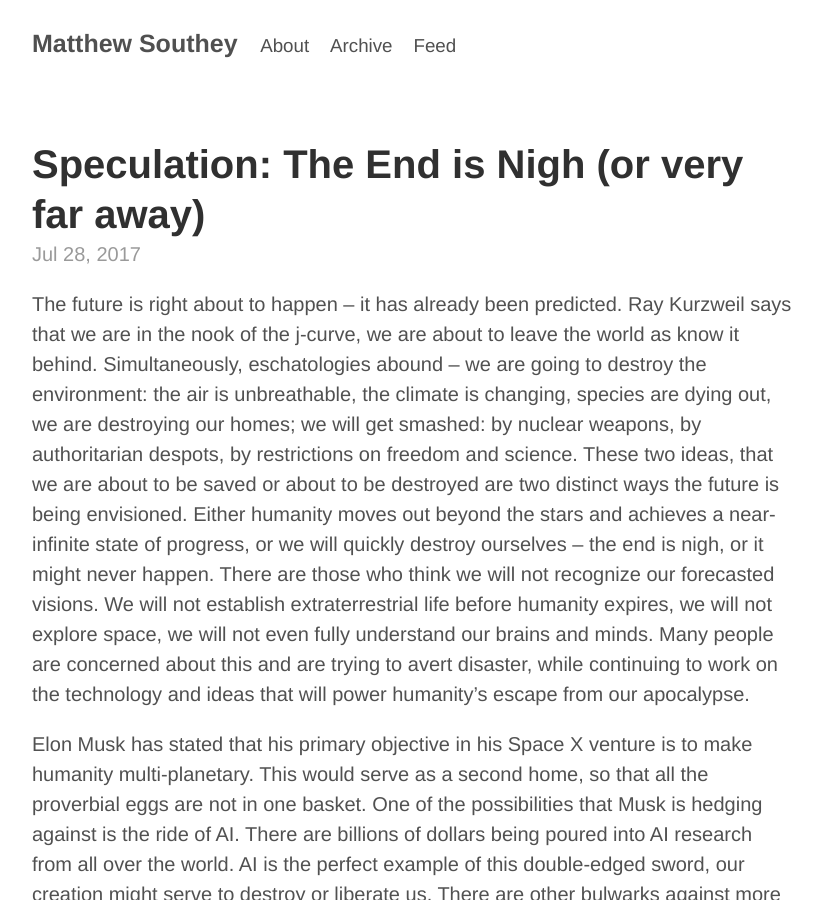
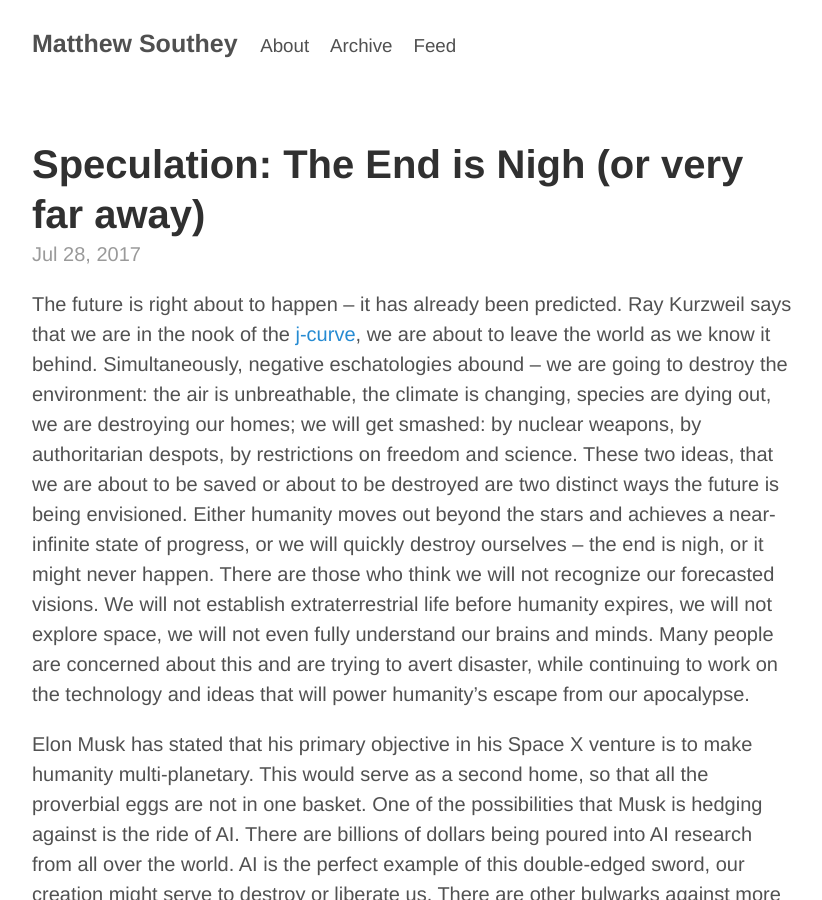
Before and after one commit to matthewsouthey/matthewsouthey.github.io, a Jekyll site: the page built from _posts/2017-07-28-end-nigh.md, in a window 1280 px wide and 900 px high. Shown: the whole window, without its empty margins (228-1050 px from the left). Built offline with Jekyll 4.4.1, drawn with Linux system fonts in a browser that asks for light colours.

Commit message:
Update 2017-07-28-end-nigh.md

```diff
--- a/_posts/2017-07-28-end-nigh.md
+++ b/_posts/2017-07-28-end-nigh.md
@@ -3,7 +3,7 @@ published: true
 title: 'Speculation: The End is Nigh (or very far away)'
 layout: post
 ---
-The future is right about to happen – it has already been predicted. Ray Kurzweil says that we are in the nook of the j-curve, we are about to leave the world as know it behind. Simultaneously, eschatologies abound – we are going to destroy the environment: the air is unbreathable, the climate is changing, species are dying out, we are destroying our homes; we will get smashed: by nuclear weapons, by authoritarian despots, by restrictions on freedom and science.  These two ideas, that we are about to be saved or about to be destroyed are two distinct ways the future is being envisioned. Either humanity moves out beyond the stars and achieves a near-infinite state of progress, or we will quickly destroy ourselves – the end is nigh, or it might never happen. There are those who think we will not recognize our forecasted visions. We will not establish extraterrestrial life before humanity expires, we will not explore space, we will not even fully understand our brains and minds. Many people are concerned about this and are trying to avert disaster, while continuing to work on the technology and ideas that will power humanity’s escape from our apocalypse.
+The future is right about to happen – it has already been predicted. Ray Kurzweil says that we are in the nook of the [j-curve](https://28oa9i1t08037ue3m1l0i861-wpengine.netdna-ssl.com/wp-content/uploads/2015/01/S-Curves2.png), we are about to leave the world as we know it behind. Simultaneously, negative eschatologies abound – we are going to destroy the environment: the air is unbreathable, the climate is changing, species are dying out, we are destroying our homes; we will get smashed: by nuclear weapons, by authoritarian despots, by restrictions on freedom and science.  These two ideas, that we are about to be saved or about to be destroyed are two distinct ways the future is being envisioned. Either humanity moves out beyond the stars and achieves a near-infinite state of progress, or we will quickly destroy ourselves – the end is nigh, or it might never happen. There are those who think we will not recognize our forecasted visions. We will not establish extraterrestrial life before humanity expires, we will not explore space, we will not even fully understand our brains and minds. Many people are concerned about this and are trying to avert disaster, while continuing to work on the technology and ideas that will power humanity’s escape from our apocalypse.
 
 Elon Musk has stated that his primary objective in his Space X venture is to make humanity multi-planetary. This would serve as a second home, so that all the proverbial eggs are not in one basket. One of the possibilities that Musk is hedging against is the ride of AI. There are billions of dollars being poured into AI research from all over the world. AI is the perfect example of this double-edged sword, our creation might serve to destroy or liberate us. There are other bulwarks against more mundane armageddons such as the Svalbard Global Seed Vault. The seed vault is located on a Norwegian island deep in the arctic and attempts to preserve seeds from the world’s plant life. In fact, the Svalbard seed vault, is really secondary insurance for other seed vaults in case their caches are destroyed from large-scale catastrophes. Virtual Reality and genetic engineering, are entering mainstream consumer markets in the guise of video games and food production.
 
```
